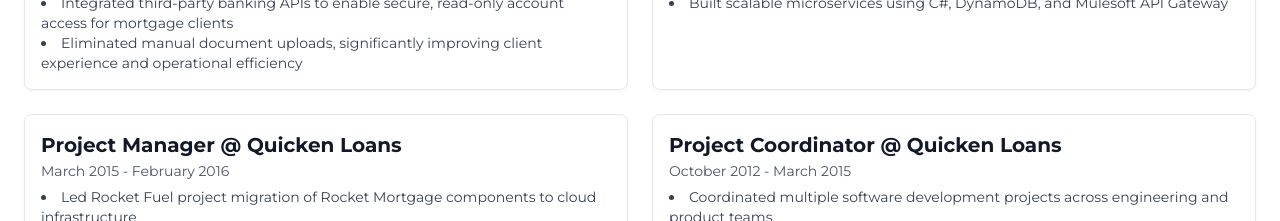
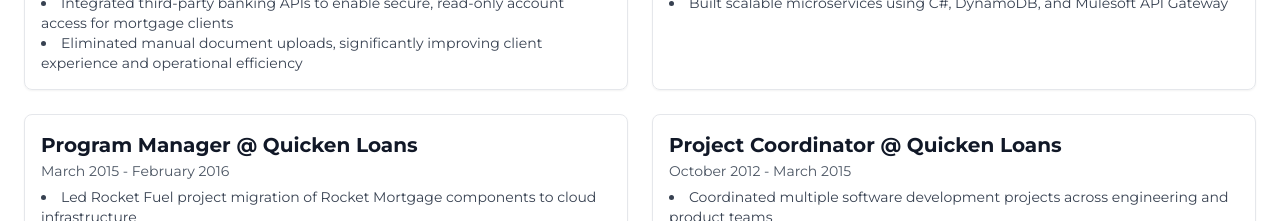
Before and after one commit to mstamper01/mstamper01.github.io, a React (Vite) app: page / in a window 1280 px wide. Shown: the part 2960-3181 px from the top of the page. Built offline with nearby package versions, Linux system fonts and the light colour scheme.

Commit message:
Change role from 'Project Manager' to 'Program Manager'

```diff
--- a/src/components/Experience.tsx
+++ b/src/components/Experience.tsx
@@ -87,7 +87,7 @@
     ]
   },
   {
-    role: 'Project Manager',
+    role: 'Program Manager',
     company: 'Quicken Loans',
     duration: 'March 2015 - February 2016',
     details: [
```
